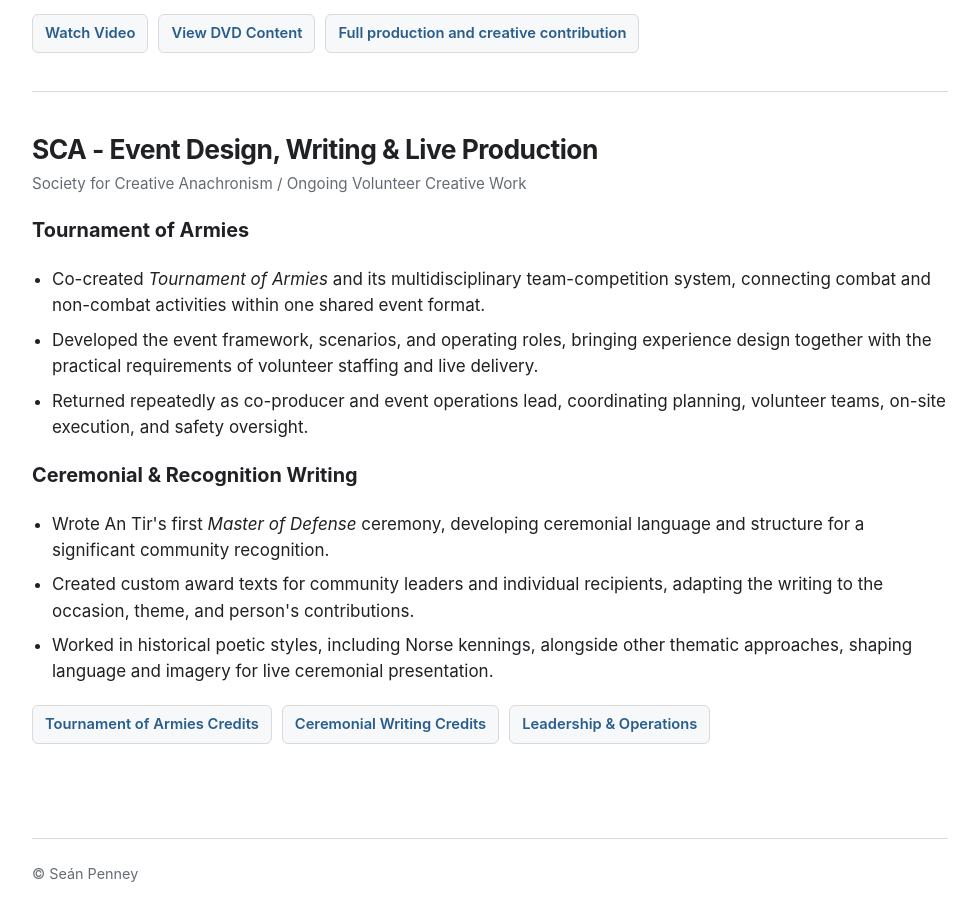
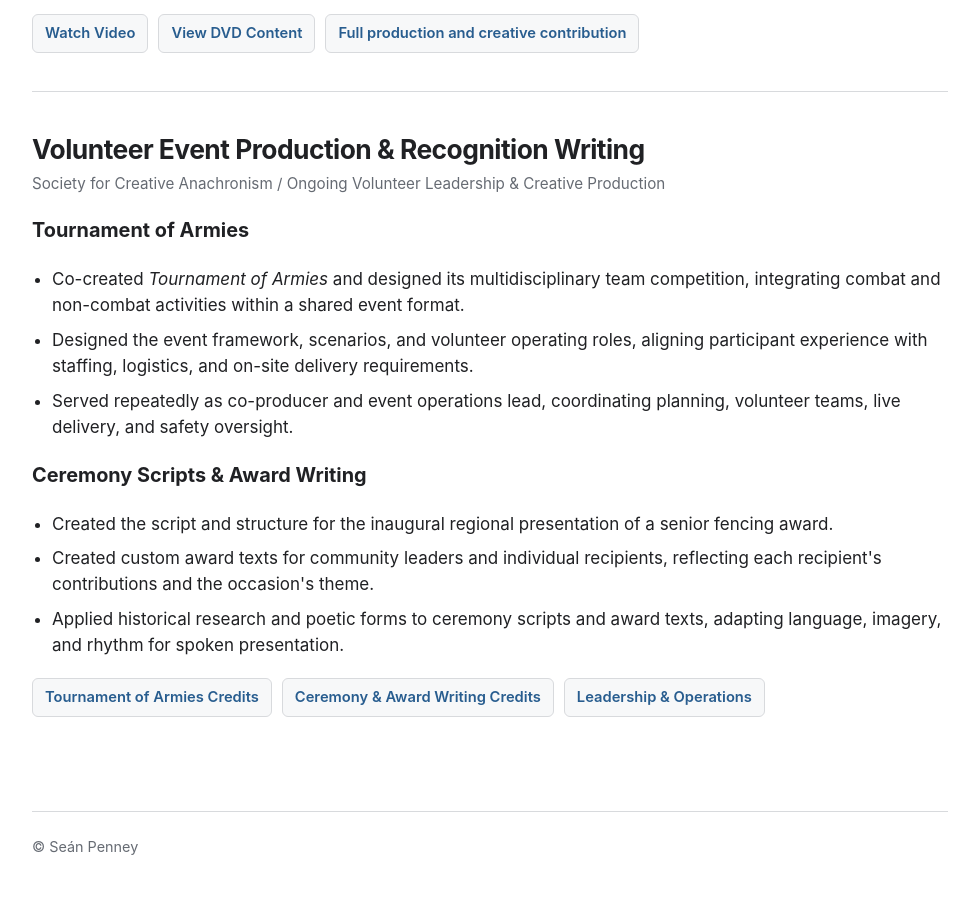
Before and after one commit to MaxMin4Life/creative-production, a plain HTML site: page index.html in a window 1280 px wide. Shown: the part 6440-7360 px from the top of the page, without its empty margins (150-1126 px from the left). Drawn offline with Linux system fonts and the light colour scheme.

Commit message:
Present SCA volunteer work in clear professional language

```diff
--- a/index.html
+++ b/index.html
@@ -588,38 +588,38 @@
 
 
     <section class="project" id="sca-creative-production">
-      <h2>SCA - Event Design, Writing &amp; Live Production</h2>
-      <p class="project-meta">Society for Creative Anachronism / Ongoing Volunteer Creative Work</p>
+      <h2>Volunteer Event Production &amp; Recognition Writing</h2>
+      <p class="project-meta">Society for Creative Anachronism / Ongoing Volunteer Leadership &amp; Creative Production</p>
 
       <h3 id="tournament-of-armies">Tournament of Armies</h3>
       <ul>
         <li>
-          Co-created <em>Tournament of Armies</em> and its multidisciplinary team-competition system, connecting combat and non-combat activities within one shared event format.
+          Co-created <em>Tournament of Armies</em> and designed its multidisciplinary team competition, integrating combat and non-combat activities within a shared event format.
         </li>
         <li>
-          Developed the event framework, scenarios, and operating roles, bringing experience design together with the practical requirements of volunteer staffing and live delivery.
+          Designed the event framework, scenarios, and volunteer operating roles, aligning participant experience with staffing, logistics, and on-site delivery requirements.
         </li>
         <li>
-          Returned repeatedly as co-producer and event operations lead, coordinating planning, volunteer teams, on-site execution, and safety oversight.
+          Served repeatedly as co-producer and event operations lead, coordinating planning, volunteer teams, live delivery, and safety oversight.
         </li>
       </ul>
 
-      <h3 id="sca-ceremonial-writing">Ceremonial &amp; Recognition Writing</h3>
+      <h3 id="sca-ceremonial-writing">Ceremony Scripts &amp; Award Writing</h3>
       <ul>
         <li>
-          Wrote An Tir's first <em>Master of Defense</em> ceremony, developing ceremonial language and structure for a significant community recognition.
+          Created the script and structure for the inaugural regional presentation of a senior fencing award.
         </li>
         <li>
-          Created custom award texts for community leaders and individual recipients, adapting the writing to the occasion, theme, and person's contributions.
+          Created custom award texts for community leaders and individual recipients, reflecting each recipient's contributions and the occasion's theme.
         </li>
         <li>
-          Worked in historical poetic styles, including Norse kennings, alongside other thematic approaches, shaping language and imagery for live ceremonial presentation.
+          Applied historical research and poetic forms to ceremony scripts and award texts, adapting language, imagery, and rhythm for spoken presentation.
         </li>
       </ul>
 
       <div class="media">
         <a href="https://maxmin4life.github.io/credits/#credit-tournament-of-armies">Tournament of Armies Credits</a>
-        <a href="https://maxmin4life.github.io/credits/#credit-sca-ceremonial-recognition-writing">Ceremonial Writing Credits</a>
+        <a href="https://maxmin4life.github.io/credits/#credit-sca-ceremonial-recognition-writing">Ceremony &amp; Award Writing Credits</a>
         <a href="https://maxmin4life.github.io/career-foundations/#volunteer-leadership">Leadership &amp; Operations</a>
       </div>
     </section>
```
